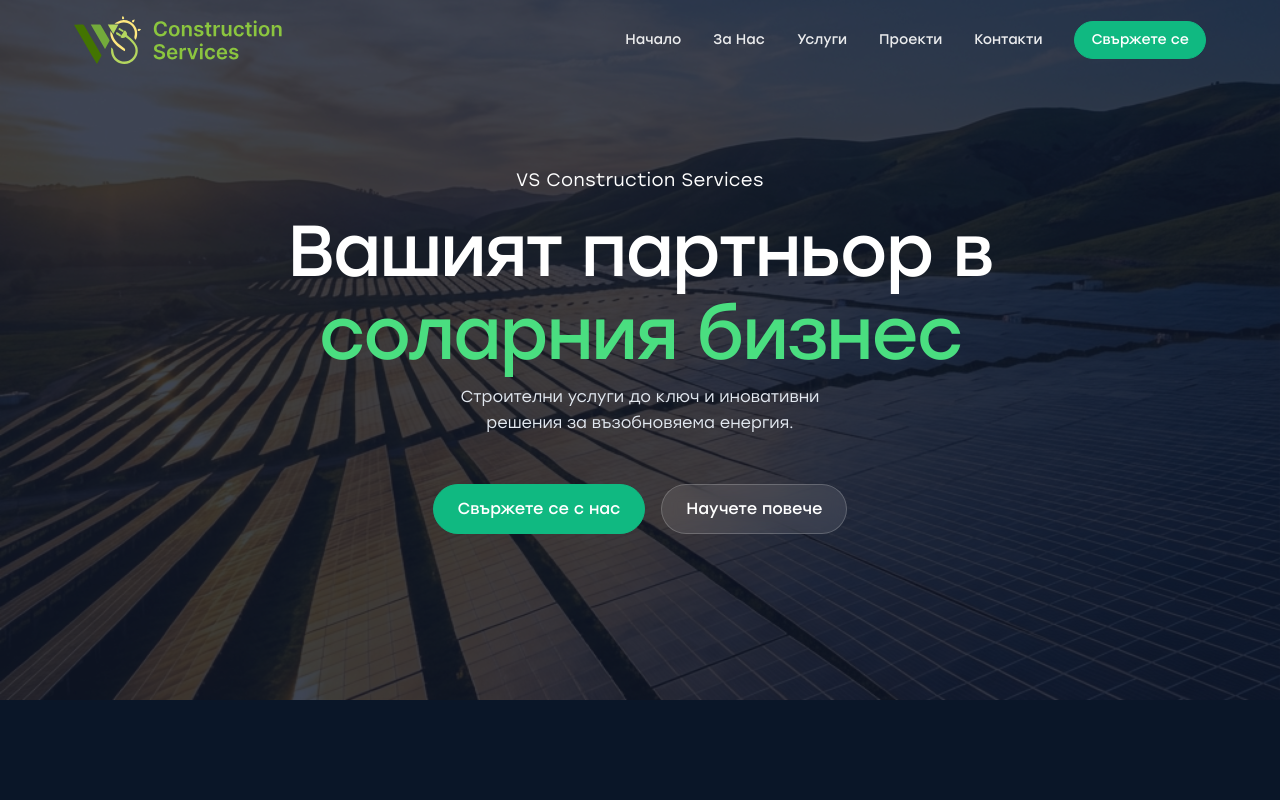
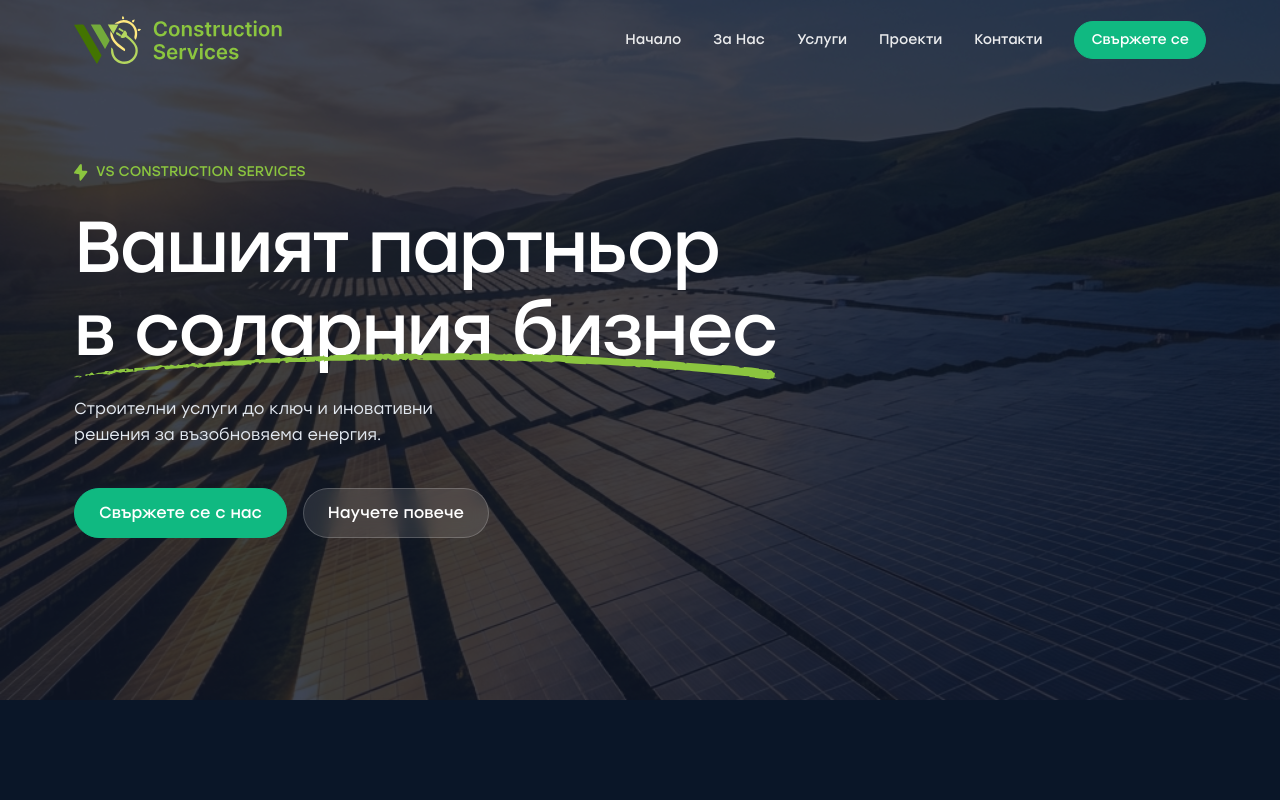
Before and after one commit to mpittas/vscs-strapi, a Next.js app: page / in a window 1280 px wide. Shown: the top 800 px of the page. Built offline with nearby package versions, Linux system fonts and the light colour scheme.

Commit message:
update title style and update banner to new design

```diff
--- a/src/app/blog/[slug]/page.tsx
+++ b/src/app/blog/[slug]/page.tsx
@@ -1,4 +1,5 @@
 import type { Metadata } from "next";
+import Image from "next/image";
 import { notFound } from "next/navigation";
 import Link from "next/link";
 import { getBlogPost, getBlogPosts } from "@/lib/strapi";
@@ -11,7 +12,8 @@ const fallbackPosts = [
     id: 1,
     slug: "10-reasons-go-solar-2025",
     title: "10 Reasons Why 2025 Is the Best Year to Go Solar",
-    excerpt: "With new tax incentives, improved technology, and rising electricity costs, there's never been a better time to switch to solar energy.",
+    excerpt:
+      "With new tax incentives, improved technology, and rising electricity costs, there's never been a better time to switch to solar energy.",
     content: `
 The solar industry has never been more accessible or affordable than it is right now. If you've been on the fence about making the switch to solar energy, here are 10 compelling reasons why 2025 is the year to take the plunge.
 
@@ -67,7 +69,8 @@ Contact SolarTech Solutions today for a free consultation and discover how much
     id: 2,
     slug: "understanding-solar-panel-efficiency",
     title: "Understanding Solar Panel Efficiency: What You Need to Know",
-    excerpt: "Not all solar panels are created equal. Learn how to evaluate panel efficiency ratings.",
+    excerpt:
+      "Not all solar panels are created equal. Learn how to evaluate panel efficiency ratings.",
     content: `
 When shopping for solar panels, you'll encounter a lot of numbers and specifications. One of the most important metrics to understand is panel efficiency. Here's your complete guide.
 
@@ -113,7 +116,9 @@ interface PageProps {
   params: Promise<{ slug: string }>;
 }
 
-export async function generateMetadata({ params }: PageProps): Promise<Metadata> {
+export async function generateMetadata({
+  params,
+}: PageProps): Promise<Metadata> {
   const { slug } = await params;
 
   let post;
@@ -186,8 +191,18 @@ export default async function BlogPostPage({ params }: PageProps) {
               href="/blog"
               className="inline-flex items-center gap-2 text-solar-orange hover:text-solar-amber transition-colors mb-6"
             >
-              <svg className="w-5 h-5" fill="none" stroke="currentColor" viewBox="0 0 24 24">
-                <path strokeLinecap="round" strokeLinejoin="round" strokeWidth={2} d="M15 19l-7-7 7-7" />
+              <svg
+                className="w-5 h-5"
+                fill="none"
+                stroke="currentColor"
+                viewBox="0 0 24 24"
+              >
+                <path
+                  strokeLinecap="round"
+                  strokeLinejoin="round"
+                  strokeWidth={2}
+                  d="M15 19l-7-7 7-7"
+                />
               </svg>
               Back to Blog
             </Link>
@@ -215,11 +230,14 @@ export default async function BlogPostPage({ params }: PageProps) {
       {/* Featured Image */}
       {post.featuredImage && (
         <section className="container -mt-10 relative z-20">
-          <div className="aspect-video rounded-2xl overflow-hidden">
-            <img
+          <div className="aspect-video rounded-2xl overflow-hidden relative">
+            <Image
               src={post.featuredImage}
               alt={post.title}
-              className="w-full h-full object-cover"
+              fill
+              priority
+              sizes="(max-width: 768px) 100vw, 896px"
+              className="object-cover"
             />
           </div>
         </section>
@@ -231,21 +249,21 @@ export default async function BlogPostPage({ params }: PageProps) {
           <div className="max-w-3xl mx-auto">
             {/* Prose content */}
             <div className="prose prose-lg dark:prose-invert prose-headings:font-bold prose-h2:text-2xl prose-h2:mt-12 prose-h2:mb-4 prose-p:text-muted prose-p:leading-relaxed prose-strong:text-foreground prose-ul:text-muted prose-li:text-muted max-w-none">
-              {post.content.split('\n').map((paragraph, index) => {
+              {post.content.split("\n").map((paragraph, index) => {
                 if (!paragraph.trim()) return null;
 
-                if (paragraph.startsWith('## ')) {
+                if (paragraph.startsWith("## ")) {
                   return (
                     <h2 key={index} className="text-2xl font-bold mt-12 mb-4">
-                      {paragraph.replace('## ', '')}
+                      {paragraph.replace("## ", "")}
                     </h2>
                   );
                 }
 
-                if (paragraph.startsWith('- ')) {
+                if (paragraph.startsWith("- ")) {
                   return (
                     <li key={index} className="text-muted">
-                      {paragraph.replace('- ', '')}
+                      {paragraph.replace("- ", "")}
                     </li>
                   );
                 }
@@ -253,8 +271,8 @@ export default async function BlogPostPage({ params }: PageProps) {
                 if (paragraph.match(/^\d+\.\s/)) {
                   return (
                     <p key={index} className="text-muted leading-relaxed">
-                      <strong>{paragraph.split(':')[0]}:</strong>
-                      {paragraph.split(':').slice(1).join(':')}
+                      <strong>{paragraph.split(":")[0]}:</strong>
+                      {paragraph.split(":").slice(1).join(":")}
                     </p>
                   );
                 }
@@ -277,8 +295,9 @@ export default async function BlogPostPage({ params }: PageProps) {
                   <p className="text-sm text-muted mb-1">Written by</p>
                   <p className="text-xl font-bold mb-2">{post.author}</p>
                   <p className="text-muted">
-                    Solar energy expert at SolarTech Solutions with years of experience
-                    helping homeowners and businesses transition to clean energy.
+                    Solar energy expert at SolarTech Solutions with years of
+                    experience helping homeowners and businesses transition to
+                    clean energy.
                   </p>
                 </div>
               </div>
@@ -294,7 +313,9 @@ export default async function BlogPostPage({ params }: PageProps) {
               </p>
               <div className="flex justify-center gap-4">
                 <Button href="/contact">Get Free Quote</Button>
-                <Button href="/blog" variant="outline">Read More Articles</Button>
+                <Button href="/blog" variant="outline">
+                  Read More Articles
+                </Button>
               </div>
             </div>
           </div>
--- a/src/app/globals.css
+++ b/src/app/globals.css
@@ -33,6 +33,9 @@
   --background: #ffffff;
   --foreground: #0f172a;
   --muted: #64748b;
+
+  /* Brand Colors */
+  --brand-green: #8bc53f;
 }
 
 @theme inline {
@@ -54,6 +57,7 @@
   --color-slate-50: var(--slate-50);
   --color-muted: var(--muted);
   --color-green: var(--primary);
+  --color-brand-green: var(--brand-green);
   --font-sans: var(--font-stolzl);
 
   /* Type Scale */
--- a/src/components/sections/Hero.tsx
+++ b/src/components/sections/Hero.tsx
@@ -1,5 +1,6 @@
 "use client";
 
+import Image from "next/image";
 import Button from "@/components/ui/Button";
 import { Heading, Text } from "@/components/ui/Typography";
 
@@ -10,32 +11,52 @@ export default function Hero() {
       style={{ height: "700px" }}
     >
       {/* Background Image with Overlay */}
-      <div
-        className="absolute inset-0 z-0 bg-cover bg-center bg-no-repeat"
-        style={{
-          backgroundImage: "url(/images/solar-hero.jpg)",
-        }}
-      >
+      <div className="absolute inset-0 z-0">
+        <Image
+          src="/images/solar-hero.jpg"
+          alt="Solar panels background"
+          fill
+          priority
+          quality={85}
+          className="object-cover object-center"
+        />
         <div className="absolute inset-0 bg-[#0f172a]/80" />{" "}
         {/* Dark overlay matches other sections */}
       </div>
 
-      <div className="relative z-10 container flex flex-col items-center px-4 text-center">
-        <Text as="span" className="mb-4 text-lg tracking-wide text-white">
-          VS Construction Services
-        </Text>
+      <div className="relative z-10 container flex gap-y-6 flex-col items-start px-4">
+        <div className="flex items-center gap-2">
+          <Image
+            src="/icons/electricity-bolt-icon-green.svg"
+            alt=""
+            width={14}
+            height={14}
+          />
+          <Text as="span" variant="small-title">
+            VS Construction Services
+          </Text>
+        </div>
 
         <Heading
           as="h1"
-          className="text-[72px] mb-2 max-w-4xl leading-[1.15] text-white font-normal"
+          className="text-[72px] max-w-4xl leading-[1.15] text-white font-normal"
         >
-          Вашият партньор в{" "}
-          <span className="text-[#4ade80]">соларния бизнес</span>
+          Вашият партньор{" "}
+          <span className="relative inline-block">
+            в соларния бизнес
+            <Image
+              src="/icons/heading-underline.svg"
+              alt=""
+              width={400}
+              height={20}
+              className="absolute -bottom-2 left-0 w-full h-auto"
+            />
+          </span>
         </Heading>
 
         <Text
           variant="body-16"
-          className="mb-12 max-w-sm leading-relaxed text-slate-200"
+          className="max-w-sm leading-relaxed text-slate-200"
         >
           Строителни услуги до ключ и иновативни решения за възобновяема
           енергия.
--- a/src/components/ui/Typography.tsx
+++ b/src/components/ui/Typography.tsx
@@ -48,6 +48,7 @@ export function Heading({
 type TextProps = {
   as?: "p" | "span" | "div" | "blockquote" | "figcaption";
   variant?:
+    | "small-title"
     | "subtitle"
     | "page-title"
     | "body-12"
@@ -70,6 +71,7 @@ type TextProps = {
 // Export styles for design system usage
 export const textStyles: Record<string, string> = {
   // Semantic variants
+  "small-title": "text-sm font-normal uppercase text-brand-green",
   subtitle: "text-lg text-slate-600 font-book",
   "page-title":
     "text-5xl sm:text-5xl lg:text-6xl font-normal tracking-tight text-slate-900 leading-[1.15]",
```
Also changed, not shown: src/app/blog/page.tsx (+58 -24 lines), src/components/BlogCard.tsx (+18 -7 lines), public/icons/electricity-bolt-icon-green.svg (added), public/icons/heading-underline.svg (added).
